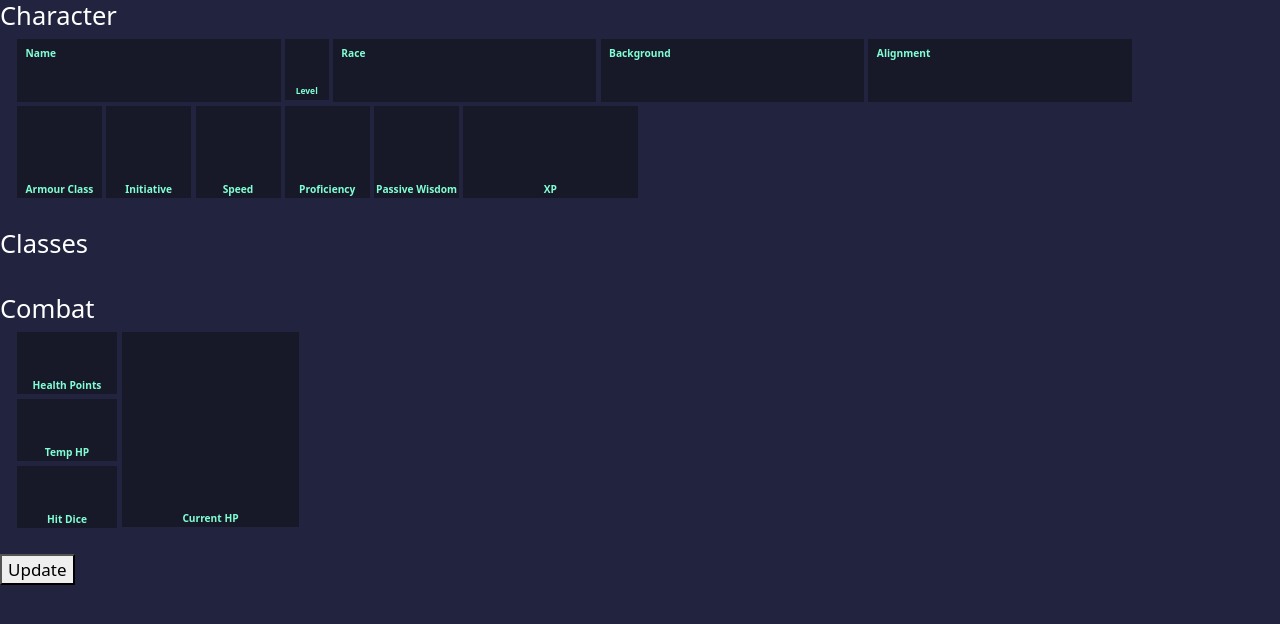
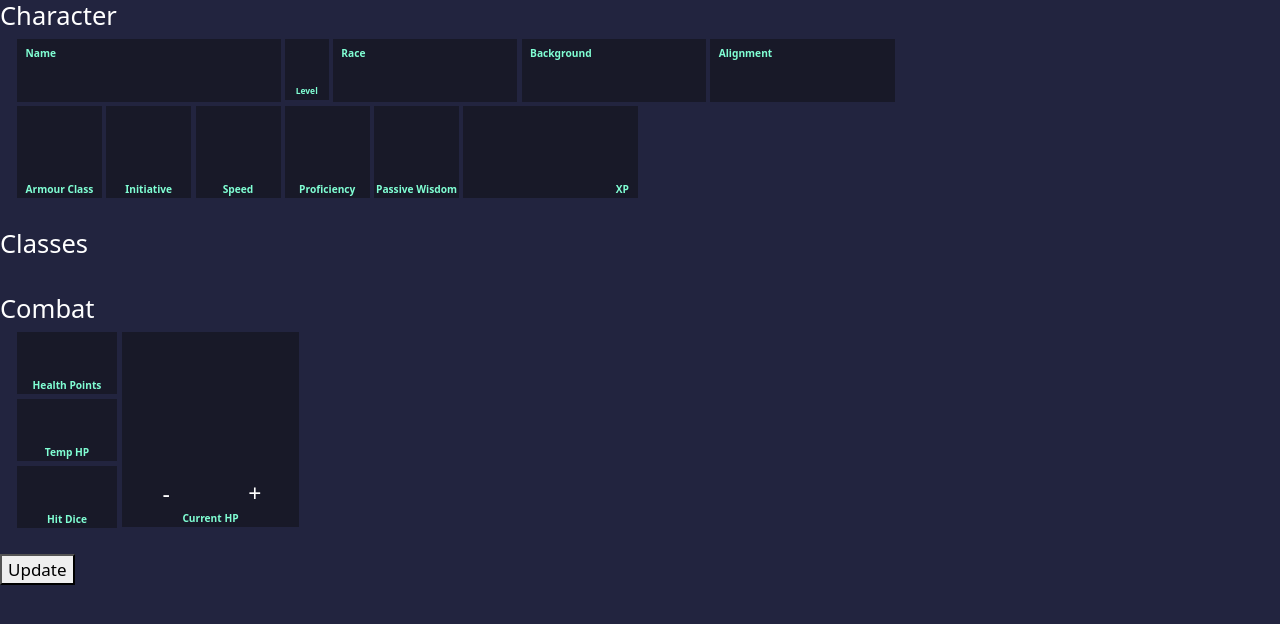
Before and after one commit to liamoconnor87/julies_demiplane, a Flask app: template templates/index.html in a window 1280 px wide. Shown: the top 624 px of the page. Run offline with Flask 3, Linux system fonts and the light colour scheme; the template is opened without the code that fills it, so the values that code supplies are empty; parts of the project's set-up code (start-up, migrations or seed data) failed here and were passed over.

Commit message:
combat health functionality

```diff
--- a/static/css/dnd_sheet.css
+++ b/static/css/dnd_sheet.css
@@ -90,6 +90,10 @@ body {
     max-width: 15.5rem;
     margin-right: 0.25rem;
     margin-bottom: 0.25rem;
+}
+
+.char-info-field.character-main-text-field {
+    max-width: 10.85rem;
 }
 
 /* Make the level field square: width = height (label + input) across all screen sizes */
@@ -195,7 +199,8 @@ body {
     font-size: 0.6rem;
     width: 10.25rem;
     padding: 0.25rem 0;
-    text-align: center;
+    text-align: right;
+    padding-right: 0.5rem;
     line-height: 1;
     box-sizing: border-box;
 }
@@ -279,8 +284,8 @@ body {
 }
 
 .combat-col-two-field input {
-    height: 10.4rem;
-    font-size: 3rem;
+    height: 8.4rem;
+    font-size: 4rem;
     text-align: center;
     padding: 0;
     appearance: textfield;
@@ -296,6 +301,17 @@ body {
 .combat-col-two-field label {
     text-align: center;
     padding: 0.25rem 0;
+}
+
+.current-hp-controls {
+    display: flex;
+    width: 10.4rem;
+}
+
+.current-hp-btn {
+    flex: 1 1 50%;
+    height: 2rem;
+    font-size: 1.35rem;
 }
 
 /* Classes section fields */
--- a/templates/components/character_info.html
+++ b/templates/components/character_info.html
@@ -16,17 +16,17 @@
             <label for="character-level">Level</label>
         </div>
         {# Race #}
-        <div class="char-info-field character-race-field">
+        <div class="char-info-field character-race-field character-main-text-field">
             <label for="character-race">Race</label>
             <input type="text" id="character-race" name="character-race" value="{{ character.race or '' }}" class="fixed-input">
         </div>
         {# Background #}
-        <div class="char-info-field">
+        <div class="char-info-field character-main-text-field">
             <label for="character-background">Background</label>
             <input type="text" id="character-background" name="character-background" value="{{ character.background or '' }}" class="fixed-input">
         </div>
         {# Alignment #}
-        <div class="char-info-field">
+        <div class="char-info-field character-main-text-field">
             <label for="character-alignment">Alignment</label>
             <input type="text" id="character-alignment" name="character-alignment" value="{{ character.alignment or '' }}" class="fixed-input">
         </div>
--- a/templates/components/combat_stats.html
+++ b/templates/components/combat_stats.html
@@ -22,7 +22,11 @@
 
         {# Column 2: Current Health Points square #}
         <div class="combat-col-two-field">
-            <input type="number" id="character-current_health_points" name="character-current_health_points" value="{{ character.current_health_points or '' }}" disabled class="fixed-input">
+            <input type="number" id="character-current_health_points" name="character-current_health_points" value="{{ character.current_health_points or '' }}" class="fixed-input">
+            <div class="current-hp-controls" aria-label="Adjust current HP">
+                <button type="button" id="decrease-current-hp-btn" class="class-btn current-hp-btn" aria-label="Decrease current HP">-</button>
+                <button type="button" id="increase-current-hp-btn" class="class-btn current-hp-btn" aria-label="Increase current HP">+</button>
+            </div>
             <label for="character-current_health_points">Current HP</label>
         </div>
     </div>
```
Also changed, not shown: character_sheet/character_sheet.py (+14 -0 lines), static/scripts/dnd_sheet.js (+96 -0 lines).
